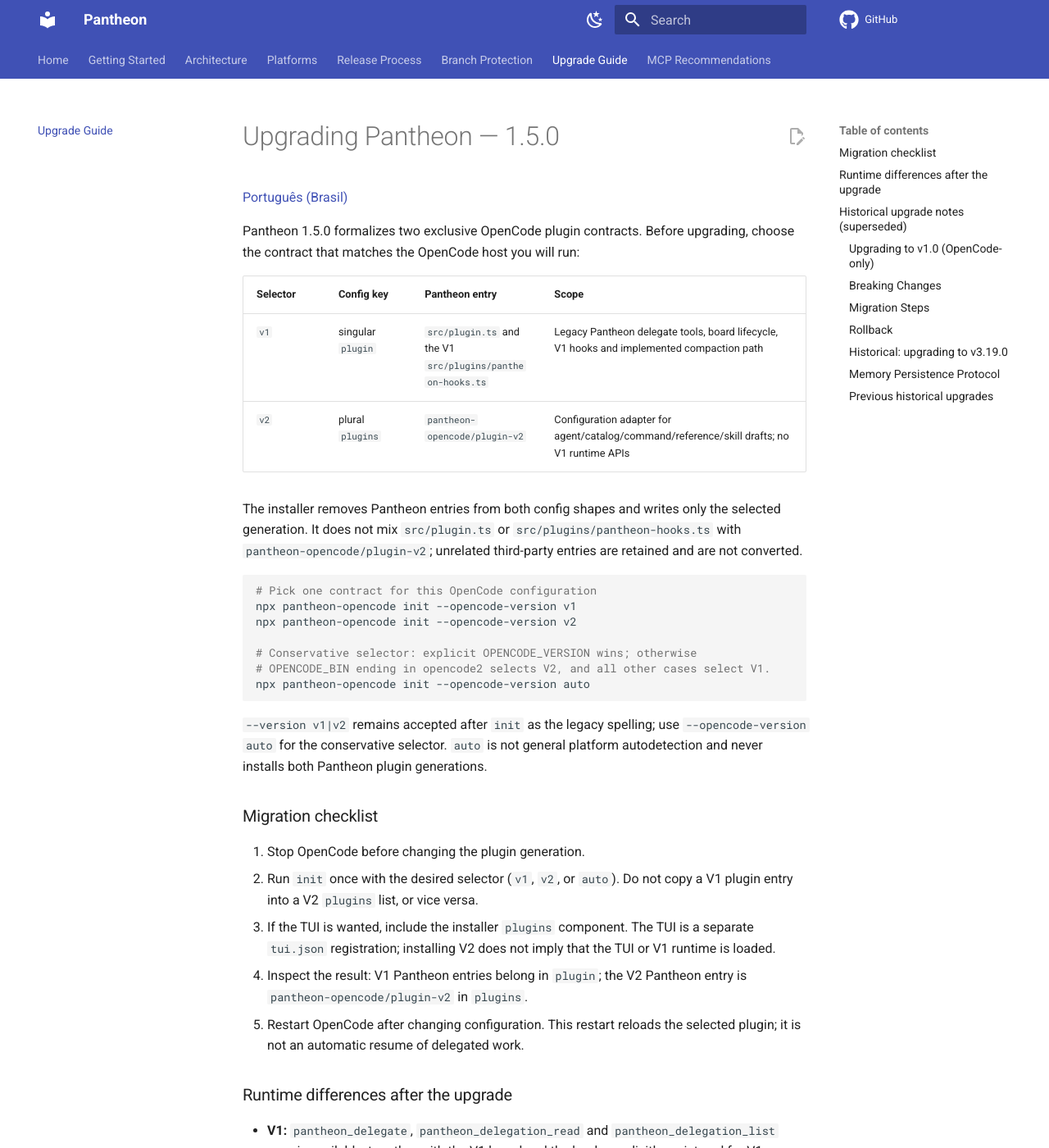
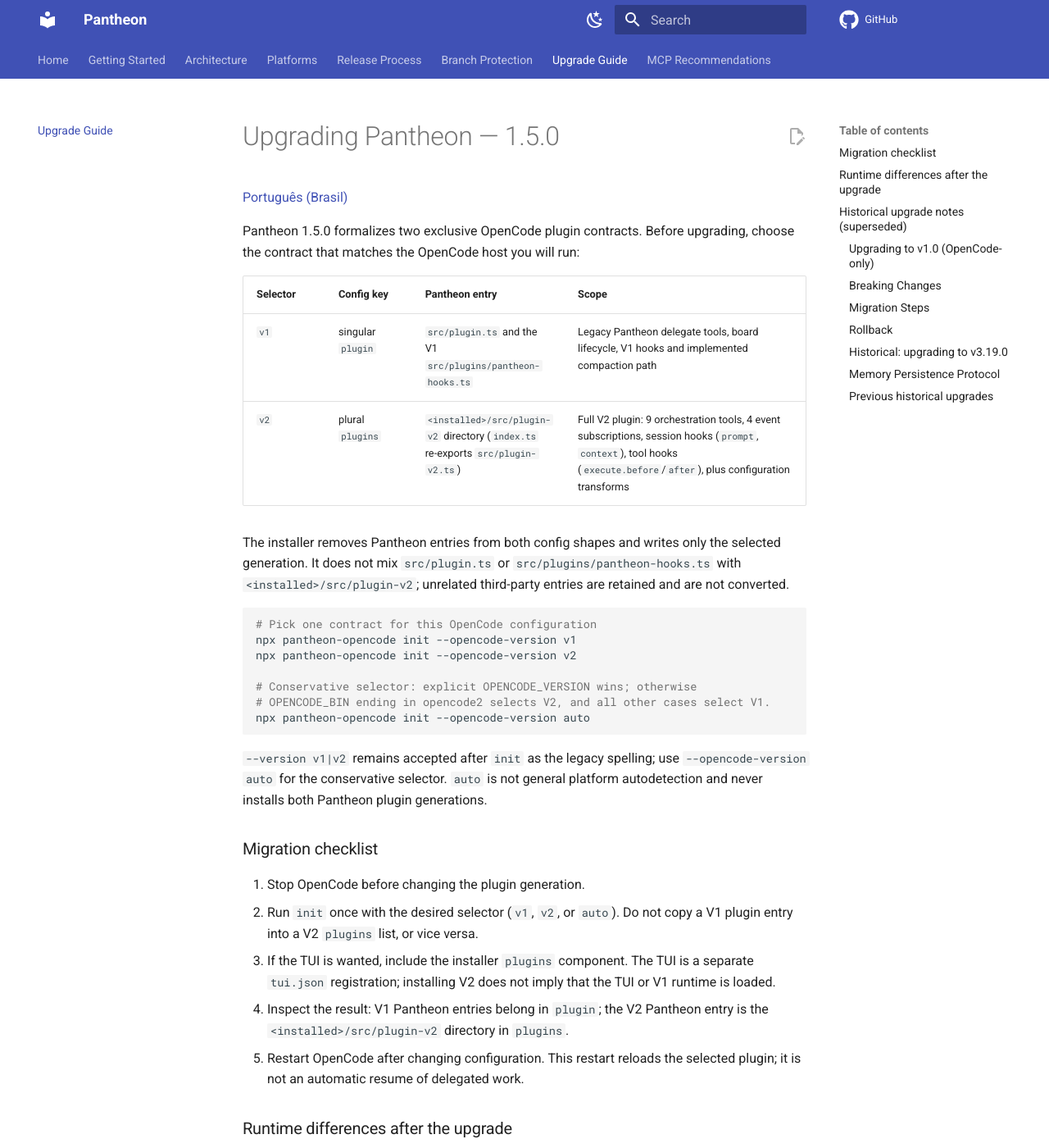
Before and after one commit to ils15/pantheon-opencode, an MkDocs documentation site: the page built from docs/UPGRADING.md, in a window 1280 px wide and 1400 px high. Shown: the whole window at 82% size. Built offline with MkDocs 1.6.1 and Material for MkDocs 9.7.7, drawn with Linux system fonts in a browser that asks for light colours; comment, search, counter and statistics services are not loaded; the version menu is left out.

Commit message:
docs: document v2 plugin directory registration contract
Replace npm-shorthand references with the <installed>/src/plugin-v2
directory entry the beta loader requires, plus the tui setup note.

````diff
--- a/docs/UPGRADING.md
+++ b/docs/UPGRADING.md
@@ -9,11 +9,11 @@
 | Selector | Config key | Pantheon entry | Scope |
 |---|---|---|---|
 | `v1` | singular `plugin` | `src/plugin.ts` and the V1 `src/plugins/pantheon-hooks.ts` | Legacy Pantheon delegate tools, board lifecycle, V1 hooks and implemented compaction path |
-| `v2` | plural `plugins` | `pantheon-opencode/plugin-v2` | Configuration adapter for agent/catalog/command/reference/skill drafts; no V1 runtime APIs |
+| `v2` | plural `plugins` | `<installed>/src/plugin-v2` directory (`index.ts` re-exports `src/plugin-v2.ts`) | Full V2 plugin: 9 orchestration tools, 4 event subscriptions, session hooks (`prompt`, `context`), tool hooks (`execute.before`/`after`), plus configuration transforms |
 
 The installer removes Pantheon entries from both config shapes and writes only
 the selected generation. It does not mix `src/plugin.ts` or
-`src/plugins/pantheon-hooks.ts` with `pantheon-opencode/plugin-v2`; unrelated
+`src/plugins/pantheon-hooks.ts` with `<installed>/src/plugin-v2`; unrelated
 third-party entries are retained and are not converted.
 
 ```bash
@@ -40,7 +40,7 @@
    a separate `tui.json` registration; installing V2 does not imply that the
    TUI or V1 runtime is loaded.
 4. Inspect the result: V1 Pantheon entries belong in `plugin`; the V2 Pantheon
-   entry is `pantheon-opencode/plugin-v2` in `plugins`.
+   entry is the `<installed>/src/plugin-v2` directory in `plugins`.
 5. Restart OpenCode after changing configuration. This restart reloads the
    selected plugin; it is not an automatic resume of delegated work.
 
````
Also changed, not shown: README.md (+1 -1 lines), docs/INSTALLATION.md (+4 -2 lines), docs/platforms/opencode.md (+2 -2 lines).
